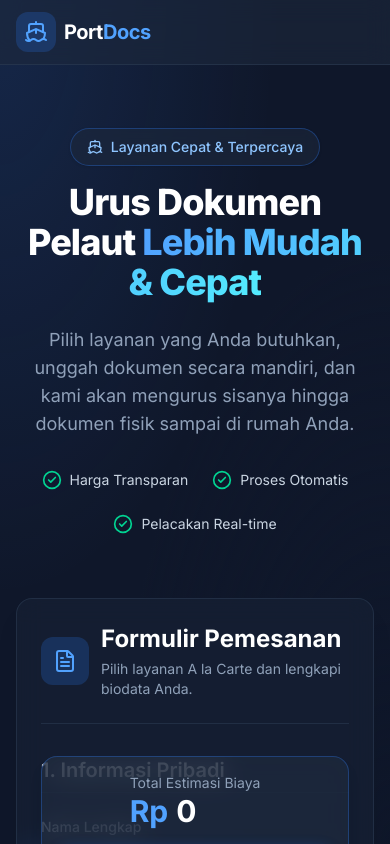
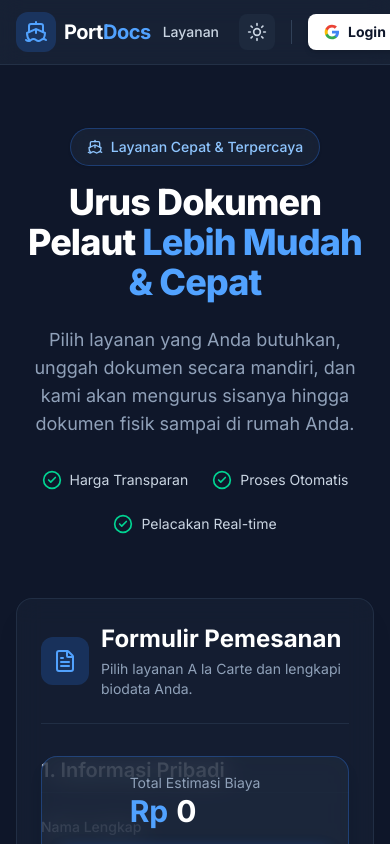
Before and after one commit to mhmmdragilpy/portdocs-webapp, a Next.js app: page / in a window 390 px wide. Shown: the top 844 px of the page. Built offline with nearby package versions, Linux system fonts and the light colour scheme; no server answers.

Commit message:
style: remove gradients and improve mobile responsiveness

```diff
--- a/src/app/globals.css
+++ b/src/app/globals.css
@@ -39,11 +39,6 @@
     background-color: var(--background);
     color: var(--foreground);
     font-family: Arial, Helvetica, sans-serif;
-    /* Premium background gradient based on theme */
-    background-image:
-      radial-gradient(at 0% 0%, rgba(59, 130, 246, 0.15) 0px, transparent 50%),
-      radial-gradient(at 100% 100%, var(--background) 0px, transparent 50%);
-    background-attachment: fixed;
     min-height: 100vh;
     transition: background-color 0.3s ease, color 0.3s ease;
   }
@@ -57,10 +52,6 @@
 
   .glass-card {
     @apply bg-slate-800/40 backdrop-blur-sm border border-slate-700/50 shadow-lg rounded-2xl;
-  }
-
-  .text-gradient {
-    @apply bg-clip-text text-transparent bg-gradient-to-r from-blue-400 to-cyan-300;
   }
 }
 
--- a/src/app/page.tsx
+++ b/src/app/page.tsx
@@ -12,7 +12,7 @@ export default function Home() {
         </div>
         <h1 className="text-4xl md:text-6xl font-extrabold tracking-tight text-slate-900 dark:text-white">
           Urus Dokumen Pelaut <br className="hidden md:block" />
-          <span className="bg-clip-text text-transparent bg-gradient-to-r from-blue-600 to-cyan-500 dark:from-blue-400 dark:to-cyan-300">Lebih Mudah & Cepat</span>
+          <span className="text-blue-600 dark:text-blue-400">Lebih Mudah & Cepat</span>
         </h1>
         <p className="text-slate-600 dark:text-slate-400 max-w-2xl mx-auto text-lg">
           Pilih layanan yang Anda butuhkan, unggah dokumen secara mandiri, dan kami akan mengurus sisanya hingga dokumen fisik sampai di rumah Anda.
--- a/src/components/Navbar.tsx
+++ b/src/components/Navbar.tsx
@@ -21,8 +21,8 @@ export default async function Navbar() {
               </span>
             </Link>
           </div>
-          <div className="hidden md:flex items-center gap-4">
-            <div className="ml-10 flex items-baseline space-x-4">
+          <div className="flex items-center gap-2 sm:gap-4">
+            <div className="flex items-baseline space-x-2 sm:space-x-4">
               <Link
                 href="/"
                 className="text-slate-700 dark:text-slate-300 hover:text-slate-900 dark:hover:text-white px-3 py-2 rounded-md text-sm font-medium transition-colors"
```
